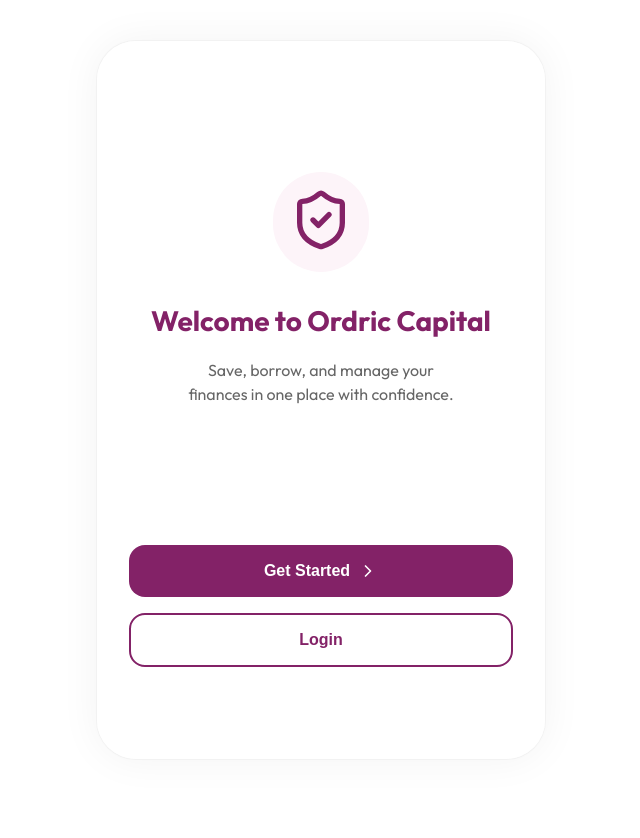
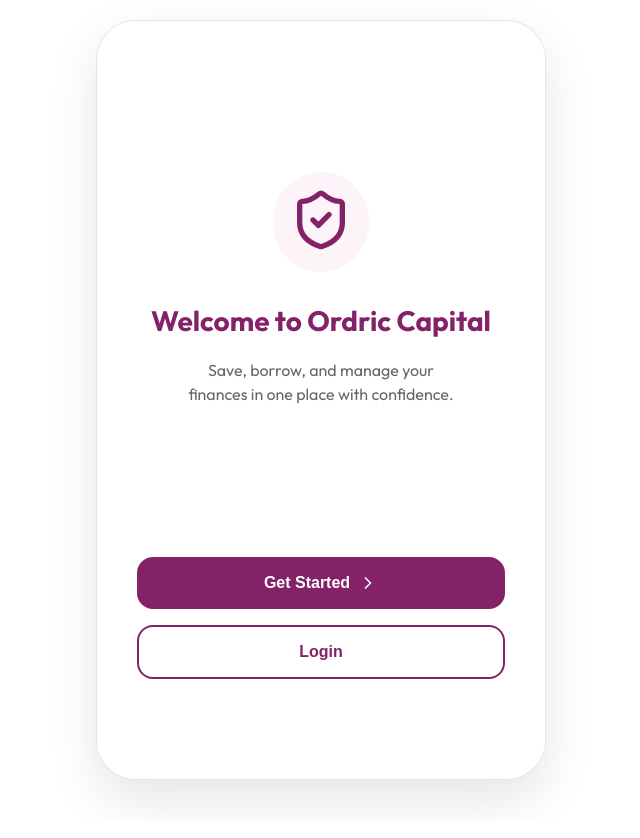
Before and after one commit to ordric-app/ordric-capital-client, a React (Vite) app: page / in a window 1280 px wide. Shown: the whole page, without its empty margins (319-959 px from the left). Built offline with nearby package versions, Linux system fonts and the light colour scheme.

Commit message:
Optimize Stokvel dashboard layout and fix desktop skip button responsiveness

```diff
--- a/src/index.css
+++ b/src/index.css
@@ -240,14 +240,20 @@ p {
 /* Desktop view adjustments */
 @media (min-width: 500px) {
   .app-container {
-    max-height: 90vh;
+    max-height: 95vh;
     border-radius: 40px;
-    margin-top: 5vh;
-    margin-bottom: 5vh;
-    border: 1px solid rgba(0,0,0,0.05);
+    margin-top: 2.5vh;
+    margin-bottom: 2.5vh;
+    border: 1px solid rgba(0,0,0,0.1);
+    box-shadow: 0 20px 50px rgba(0,0,0,0.1);
   }
 
-  .p-24 {
-    padding: 32px;
+  .p-24, .p-32 {
+    padding: 40px;
+  }
+
+  .btn-skip {
+    padding: 12px 24px;
+    font-size: 16px;
   }
 }
```
